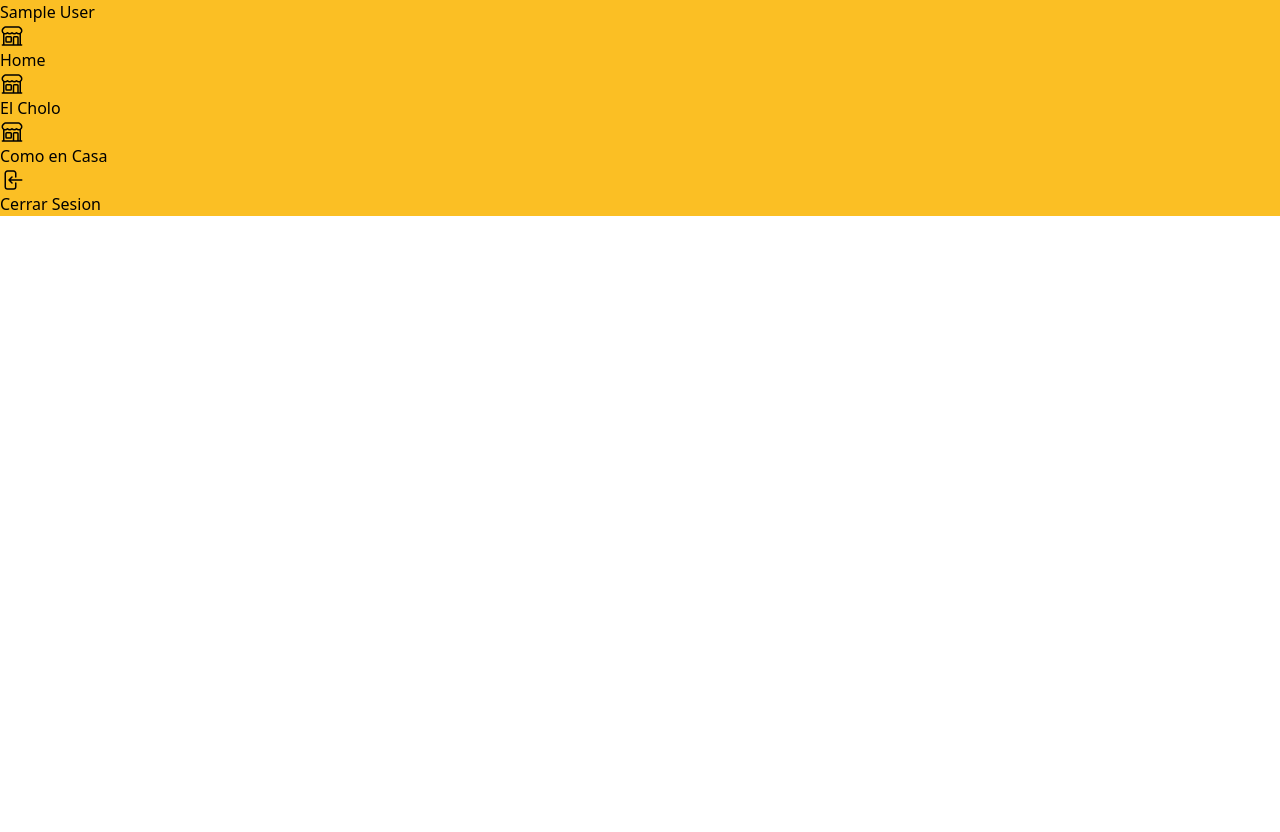
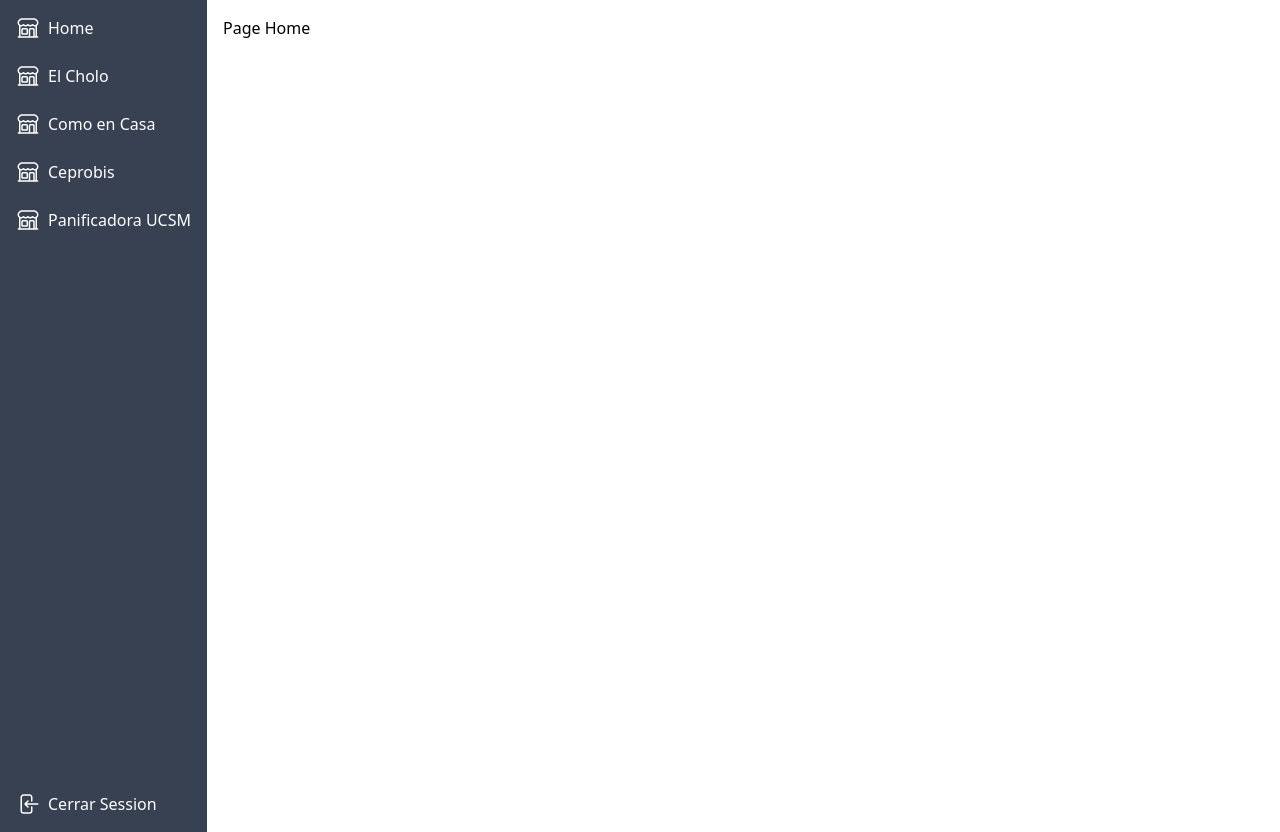
Before and after one commit to HaroldOsorioFlores/dashboard_catoexpress_withbackend, a Next.js app: page / in a window 1280 px wide. Before the commit the page ends 800 px from the top, so only its background shows below. Built offline with nearby package versions, Linux system fonts and the light colour scheme; no server answers; sample sign-in values are in the browser's storage.

Commit message:
add auth nextjs with pages backend

```diff
--- /dev/null
+++ b/src/app/(pages)/Page-Ceprobis/page.jsx
@@ -0,0 +1,4 @@
+const PageCeprobis = () => {
+  return <>Page Ceprobis</>;
+};
+export default PageCeprobis;
--- a/src/app/(pages)/Page-Cholo/page.jsx
+++ b/src/app/(pages)/Page-Cholo/page.jsx
@@ -1,4 +1,4 @@
-const ElCholo = () => {
+const PageElCholo = () => {
   return <>El Cholo</>;
 };
-export default ElCholo;
+export default PageElCholo;
--- a/src/app/(pages)/Page-ComoEnCasa/page.jsx
+++ b/src/app/(pages)/Page-ComoEnCasa/page.jsx
@@ -1,4 +1,4 @@
-const ComoEnCasa = () => {
+const PageComoEnCasa = () => {
   return <>Como en casa</>;
 };
-export default ComoEnCasa;
+export default PageComoEnCasa;
--- /dev/null
+++ b/src/app/(pages)/Page-Login/page.jsx
@@ -0,0 +1,36 @@
+"use client";
+import { signIn, useSession } from "next-auth/react";
+import { useRouter } from "next/navigation";
+import { useEffect } from "react";
+
+const PageLogin = () => {
+  const { data: session, status } = useSession();
+  const router = useRouter();
+
+  useEffect(() => {
+    if (status === "authenticated") {
+      router.push("/");
+    } else {
+      const navbar = document.querySelector(".header");
+      navbar.hidden = true;
+    }
+  }, [router, status]);
+
+  return (
+    <>
+      <div className=" w-screen h-screen flex justify-center items-center">
+        <div>
+          <h1>Admin</h1>
+          <button
+            className="bg-lime-800 p-2 px-4 rounded-lg text-white shadow-lg"
+            onClick={() => signIn("google")}
+          >
+            Iniciar Session
+          </button>
+        </div>
+      </div>
+    </>
+  );
+};
+
+export default PageLogin;
--- /dev/null
+++ b/src/app/(pages)/Page-PanificadoraUcsm/page.jsx
@@ -0,0 +1,4 @@
+const PagePanificadoraUcsm = () => {
+  return <>Page Panificadora UCSM</>;
+};
+export default PagePanificadoraUcsm;
--- a/src/app/layout.js
+++ b/src/app/layout.js
@@ -1,4 +1,4 @@
-import Nav from "@/components/nav/Nav";
+import Nav from "@/components/Nav";
 import { Provider } from "./Provider";
 import "./globals.css";
 
@@ -12,8 +12,12 @@ export default function RootLayout({ children }) {
     <html lang="en">
       <body>
         <Provider>
-          <Nav />
-          {children}
+          <div className="flex ">
+            <header className="bg-gray-700 p-4 text-white header">
+              <Nav />
+            </header>
+            <main className="p-4">{children}</main>
+          </div>
         </Provider>
       </body>
     </html>
--- a/src/app/page.js
+++ b/src/app/page.js
@@ -1,5 +1,5 @@
 const Home = () => {
-  <h1>Home asjkdnjiasd</h1>;
+  return <>Page Home</>;
 };
 
 export default Home;
--- /dev/null
+++ b/src/components/Nav.jsx
@@ -0,0 +1,71 @@
+"use client";
+
+import { signOut, useSession } from "next-auth/react";
+import Link from "next/link";
+import { useRouter } from "next/navigation";
+import { useEffect } from "react";
+
+const data = [
+  { name: "Home", url: "/" },
+  { name: "El Cholo", url: "/Page-Cholo" },
+  { name: "Como en Casa", url: "/Page-ComoEnCasa" },
+  { name: "Ceprobis", url: "/Page-Ceprobis" },
+  { name: "Panificadora UCSM", url: "/Page-PanificadoraUcsm" },
+];
+const Nav = () => {
+  const { data: session, status } = useSession();
+  console.log("Nav solo console", session);
+
+  const router = useRouter();
+
+  useEffect(() => {
+    if (status === "unauthenticated") {
+      router.push("/Page-Login");
+    }
+  }, [router, status]);
+
+  return (
+    <aside className=" flex flex-col h-screen justify-between ">
+      <nav className="flex flex-col gap-6">
+        {data.map((item, index) => (
+          <Link key={index} href={item.url} className="flex gap-2">
+            <svg
+              xmlns="http://www.w3.org/2000/svg"
+              fill="none"
+              viewBox="0 0 24 24"
+              strokeWidth={1.5}
+              stroke="currentColor"
+              className="w-6 h-6"
+            >
+              <path
+                strokeLinecap="round"
+                strokeLinejoin="round"
+                d="M13.5 21v-7.5a.75.75 0 01.75-.75h3a.75.75 0 01.75.75V21m-4.5 0H2.36m11.14 0H18m0 0h3.64m-1.39 0V9.349m-16.5 11.65V9.35m0 0a3.001 3.001 0 003.75-.615A2.993 2.993 0 009.75 9.75c.896 0 1.7-.393 2.25-1.016a2.993 2.993 0 002.25 1.016c.896 0 1.7-.393 2.25-1.016a3.001 3.001 0 003.75.614m-16.5 0a3.004 3.004 0 01-.621-4.72L4.318 3.44A1.5 1.5 0 015.378 3h13.243a1.5 1.5 0 011.06.44l1.19 1.189a3 3 0 01-.621 4.72m-13.5 8.65h3.75a.75.75 0 00.75-.75V13.5a.75.75 0 00-.75-.75H6.75a.75.75 0 00-.75.75v3.75c0 .415.336.75.75.75z"
+              />
+            </svg>
+            {item.name}
+          </Link>
+        ))}
+      </nav>
+      <button onClick={() => signOut()} className="flex gap-2">
+        <svg
+          xmlns="http://www.w3.org/2000/svg"
+          fill="none"
+          viewBox="0 0 24 24"
+          strokeWidth={1.5}
+          stroke="currentColor"
+          className="w-6 h-6"
+        >
+          <path
+            strokeLinecap="round"
+            strokeLinejoin="round"
+            d="M15.75 9V5.25A2.25 2.25 0 0013.5 3h-6a2.25 2.25 0 00-2.25 2.25v13.5A2.25 2.25 0 007.5 21h6a2.25 2.25 0 002.25-2.25V15M12 9l-3 3m0 0l3 3m-3-3h12.75"
+          />
+        </svg>
+        Cerrar Session
+      </button>
+    </aside>
+  );
+};
+
+export default Nav;
--- a/src/components/nav/Nav.jsx
+++ /dev/null
@@ -1,79 +0,0 @@
-"use client";
-import { useSession, signIn, signOut } from "next-auth/react";
-import Link from "next/link";
-
-const data = [
-  { name: "Home", label: "/" },
-  {
-    name: "El Cholo",
-    label: "/Page-Cholo",
-  },
-  {
-    name: "Como en Casa",
-    label: "/Page-ComoEnCasa",
-  },
-];
-const Nav = () => {
-  const { data: session } = useSession();
-  return (
-    <>
-      {!session ? (
-        <div className="bg-sky-700 w-screen h-screen flex flex-col items-center justify-center">
-          <button
-            className="rounded-md bg-white p-2 "
-            onClick={() => signIn("google")}
-          >
-            Iniciar Sesion
-          </button>
-        </div>
-      ) : (
-        <aside className="bg-amber-400">
-          <div>{session.user.name}</div>
-          <nav>
-            {data.map((item, index) => (
-              <div key={index}>
-                <Link href={item.label}>
-                  <svg
-                    xmlns="http://www.w3.org/2000/svg"
-                    fill="none"
-                    viewBox="0 0 24 24"
-                    strokeWidth={1.5}
-                    stroke="currentColor"
-                    className="w-6 h-6"
-                  >
-                    <path
-                      strokeLinecap="round"
-                      strokeLinejoin="round"
-                      d="M13.5 21v-7.5a.75.75 0 01.75-.75h3a.75.75 0 01.75.75V21m-4.5 0H2.36m11.14 0H18m0 0h3.64m-1.39 0V9.349m-16.5 11.65V9.35m0 0a3.001 3.001 0 003.75-.615A2.993 2.993 0 009.75 9.75c.896 0 1.7-.393 2.25-1.016a2.993 2.993 0 002.25 1.016c.896 0 1.7-.393 2.25-1.016a3.001 3.001 0 003.75.614m-16.5 0a3.004 3.004 0 01-.621-4.72L4.318 3.44A1.5 1.5 0 015.378 3h13.243a1.5 1.5 0 011.06.44l1.19 1.189a3 3 0 01-.621 4.72m-13.5 8.65h3.75a.75.75 0 00.75-.75V13.5a.75.75 0 00-.75-.75H6.75a.75.75 0 00-.75.75v3.75c0 .415.336.75.75.75z"
-                    />
-                  </svg>
-                  {item.name}
-                </Link>
-              </div>
-            ))}
-          </nav>
-          <div>
-            <button onClick={signOut}>
-              <svg
-                xmlns="http://www.w3.org/2000/svg"
-                fill="none"
-                viewBox="0 0 24 24"
-                strokeWidth={1.5}
-                stroke="currentColor"
-                className="w-6 h-6"
-              >
-                <path
-                  strokeLinecap="round"
-                  strokeLinejoin="round"
-                  d="M15.75 9V5.25A2.25 2.25 0 0013.5 3h-6a2.25 2.25 0 00-2.25 2.25v13.5A2.25 2.25 0 007.5 21h6a2.25 2.25 0 002.25-2.25V15M12 9l-3 3m0 0l3 3m-3-3h12.75"
-                />
-              </svg>
-              Cerrar Sesion
-            </button>
-          </div>
-        </aside>
-      )}
-    </>
-  );
-};
-export default Nav;
```
Also changed, not shown: 1 other file (tests, documents, lock files or other folders).
